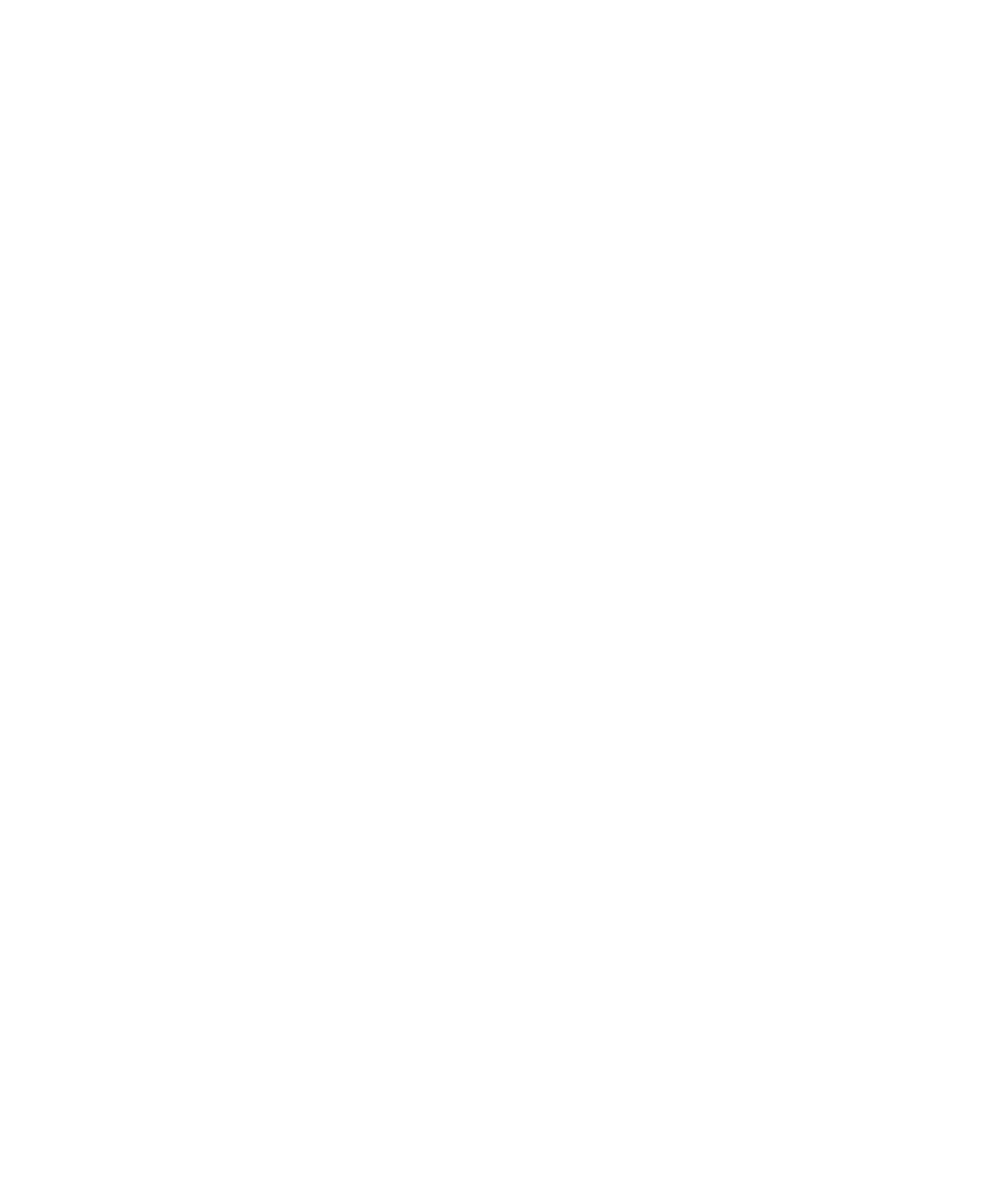
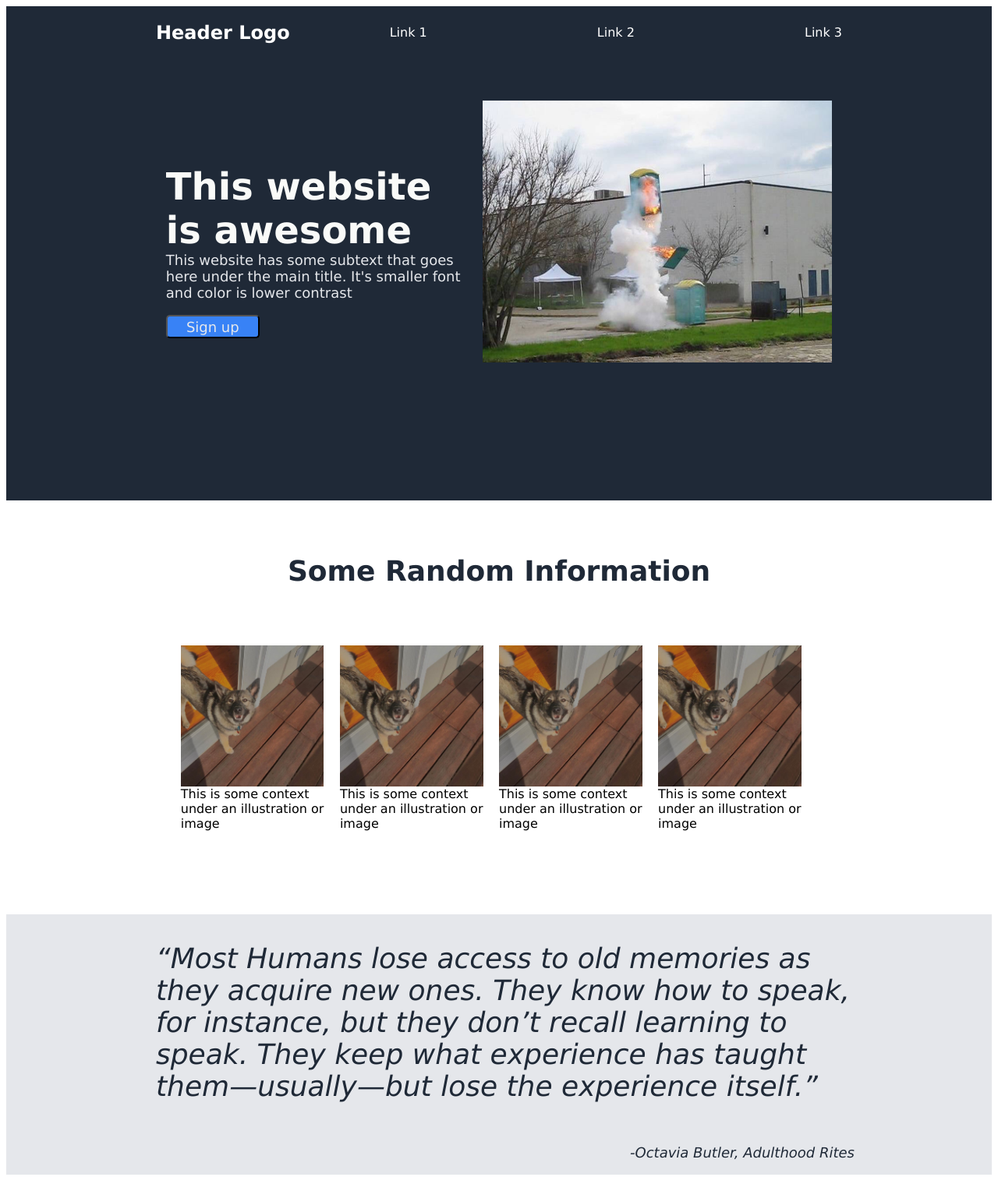
Before and after one commit to S-in-PNW/landingPage, a plain HTML site: page index.html in a window 1280 px wide. Shown: the top 1510 px of the page at 78% size. Before the commit the page ends 800 px from the top, so only its background shows below. Drawn offline with Linux system fonts and the light colour scheme.

Commit message:
Add files via upload
Add the majority of content as well as styling

```diff
--- a/index.html
+++ b/index.html
@@ -5,11 +5,81 @@
     <meta http-equiv="X-UA-Compatible" content="IE=edge">
     <meta name="viewport" content="width=device-width, initial-scale=1.0">
     <title>Document</title>
-    <link rel="stylesheet" type="text/css" href="styles.css" media=”screen” />
+    <link rel="stylesheet" type="text/css" href="styles.css" />
 </head>
 <body>
-    <div>
+    <section class="secOne">
+        <div class="containerOne">
+            <div class="hLogo">
+                 <h1>Header Logo</h1>
+            </div>
+            <div class="spacer"></div>
+            <div class="hLinks">
+                 <div>Link 1</div>
+                 <div>Link 2</div>
+                 <div>Link 3</div>
+          </div>
+        </div>
 
-    </div>
+    </section>
+    <section class="secTwo">
+        <div class="firstColOne">
+            <p class="boldTitle">
+                This website is awesome
+            </p>
+            <p class="subtitle">
+                This website has some subtext that goes here under the main title. It's smaller font and color is lower contrast
+            </p>
+            <button class="signUp">Sign up</button>
+        </div>
+        <div class="firstColTwo">
+            <img src="images/img1.jpg" alt="placeholder image">
+        </div>
+    </section>
+    <section class="secThree">
+        <div class="secThreeTitle">Some Random Information</div>
+        <div class="secThreeContent">
+            <div class="spacer"></div>
+            <div>
+                <img src="images/vali.jpg" alt="an image"
+                 <p>This is some context under an illustration or image</p>
+            </div>
+            <div>
+                <img src="images/vali.jpg" alt="an image"
+                 <p>This is some context under an illustration or image</p>
+            </div>
+            <div>
+                <img src="images/vali.jpg" alt="an image"
+                 <p>This is some context under an illustration or image</p>
+            </div>
+            <div>
+                <img src="images/vali.jpg" alt="an image"
+                <p>This is some context under an illustration or image</p>
+            </div>
+            <div class="spacer"></div>
+        </div>
+    </section>
+    <section class="secFour">
+        <div class="containerFour">
+            <p class="secFourMain">
+                “Most Humans lose access to old memories as they acquire new ones. They know how to speak, for instance, but they don’t recall learning to speak. They keep what experience has taught them—usually—but lose the experience itself.”
+            </p>
+            <div class="secFourRef">
+                <p>
+                    -Octavia Butler, <i>Adulthood Rites</i>
+                </p>
+            </div>
+        </div>
+    </section>
+    <section class="secFive">
+        <div>
+            <p>Call to action! It's Time!</p>
+            <p class="secFiveSub">Sign up for our product by clicking the button over there!</p>
+        </div>
+        <button class="signUp">Sign Up</button>
+    </section>
+    <section class="footer">
+        <p>all rights reserved</p>
+    </section>
 </body>
 </html>
--- a/styles.css
+++ b/styles.css
@@ -0,0 +1,191 @@
+* {
+    font-family: 'Lucida Sans', 'Lucida Sans Regular', 'Lucida Grande', 'Lucida Sans Unicode', Geneva, Verdana, sans-serif;
+    /*border: green solid;*/
+}
+
+.secOne {
+    background-color: #1f2937;
+    display: flex;
+    flex: 1;
+    color: white;
+    align-items: center;
+}
+
+.containerOne {
+    display: flex;
+    box-sizing: border-box;
+    padding-left: 15vw;
+    padding-right: 15vw;
+    flex: 1;
+    flex-direction: row;
+    justify-content: space-between;
+    align-items: center;
+    width: 70vw;
+}
+
+.hLogo {
+
+}
+
+.spacer {
+    width: 10vw;
+}
+
+.hLinks {
+    display: flex;
+    flex: auto;
+    box-sizing: border-box;
+    flex-direction: row;
+    align-content: center;
+    justify-content: space-between;
+}
+
+.secTwo {
+    display: flex;
+    flex: 1;
+    box-sizing: border-box;
+    background-color: #1f2937;
+    flex-direction: row;
+    justify-content:space-around;
+    align-items: center;
+    padding-bottom: 20vh;
+    padding-top: 5vh;
+    padding-left: 15vw;
+    padding-right: 15vw;
+}
+
+.secTwo img,
+.secTwo .firstColOne {
+    width: 35vw;
+    margin: 1vw;
+}
+
+.boldTitle {
+    font-size: 48px;
+    font-weight: bolder;
+    color: #f9faf8;
+    margin-bottom: 0;
+}
+
+.subtitle {
+    color: #E5E7EB;
+    font-size: 18px;
+    margin-top: 0%;
+}
+
+.secTwo .signUp {
+    background-color: #3882f6;
+    color: #E5E7EB;
+    border-radius: 5px;
+    font-size: 18px;
+    height: 30px;
+    width: 120px;
+}
+
+.secThree {
+    width: auto;
+    display: flex;
+    flex-direction: column;
+    justify-content: center;
+    align-items: center;
+    margin-top: 70px;
+    margin-bottom: 70px;
+    padding-bottom: 0%;
+
+}
+
+.secThreeTitle {
+    display: flex;
+    justify-content: center;
+    font-size: 36px;
+    font-weight: bolder;
+    color: #1f2937;
+    width: 70vw;
+    margin-bottom: 70px;
+}
+
+.secThreeContent {
+    display: flex;
+    box-sizing: border-box;
+    width: 70vw;
+    padding: 5px;
+}
+
+.secThreeContent img {
+    height: auto;
+    width: 90%;
+}
+
+.secThreeContent div {
+    display: flex;
+    box-sizing: border-box;
+    flex-direction: column;
+}
+
+.secFour {
+    padding-left: 15vw;
+    padding-right: 15vw;
+    background-color: #E5E7Eb;
+}
+
+.containerFour {
+    display: flex;
+    flex-direction: column;
+    width: 70vw;
+    margin-top: 70px;
+    margin-bottom: 70px;
+    align-items: center;
+    justify-content: center;
+    font-size: 36px;
+    font-style: italic;
+    color: #1f2937;
+}
+
+.containerFour .secFourRef {
+    display: flex;
+    width: 70vw;
+    margin-top: 0%;
+    justify-content: flex-end;
+    font-size: 18px;
+}
+
+.secFive {
+    padding-left: 15vw;
+    padding-right: 15vw;
+    background-color: white;
+
+    margin-top: 70px;
+    margin-bottom: 70px;
+}
+
+.secFive .fiveWrapper {
+    background-color: #3882f6;
+    display: flex;
+    align-items: center;
+    justify-content: space-between;
+    padding: 30px;
+}
+
+.secFivePrime {
+    display: flex;
+    flex-direction: column;
+}
+
+.secFiveSub {
+
+}
+
+.secFiveSub .signup {
+
+}
+
+.footer {
+    background-color: #1f2937;
+    display: flex;
+    flex: 1;
+    color: white;
+    flex-direction: row;
+    justify-content: center;
+    align-items: center;
+    padding-left: 10px;
+}
```
Also changed, not shown: images/img1.jpg (added), images/vali.jpg (added).
